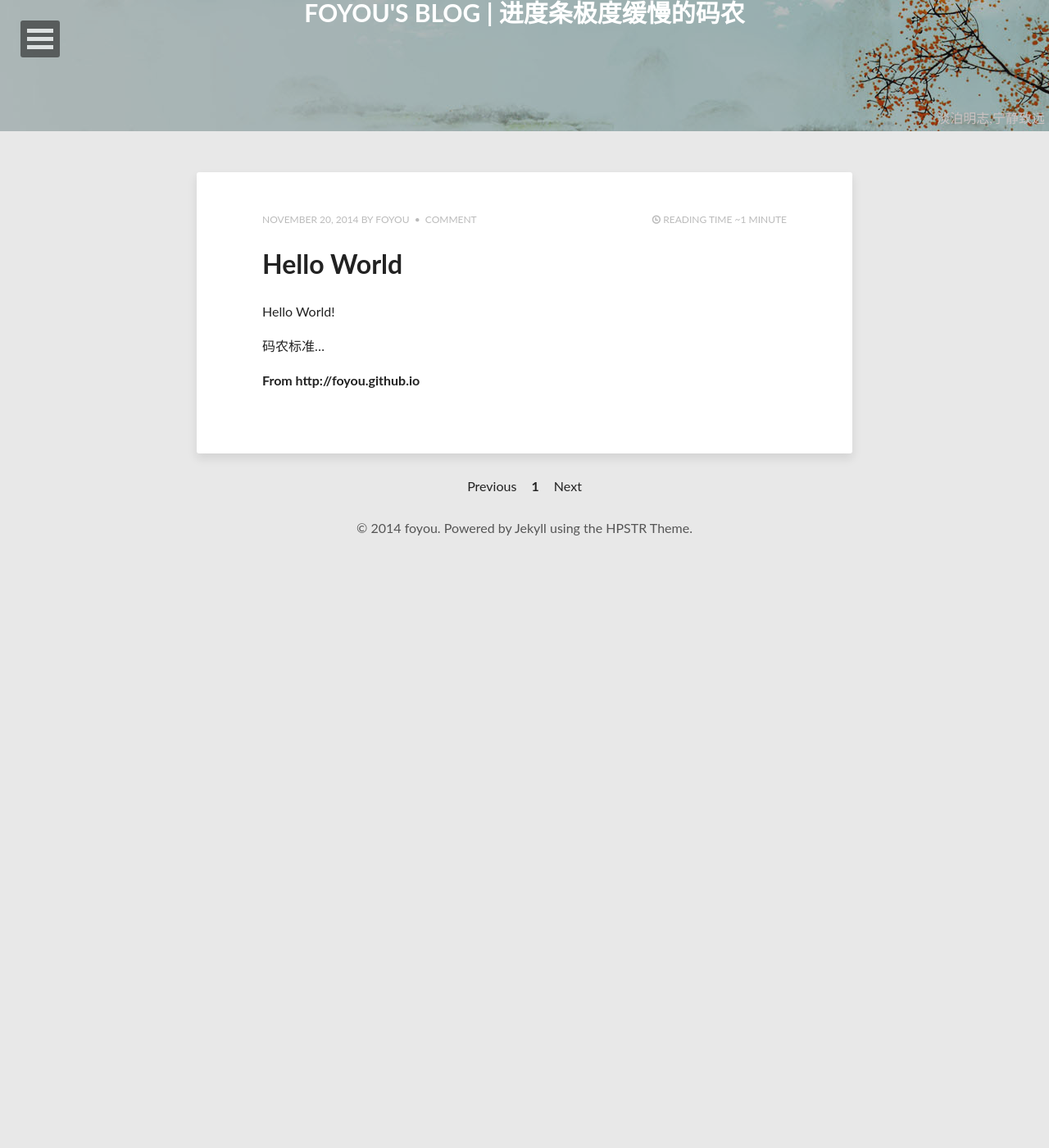
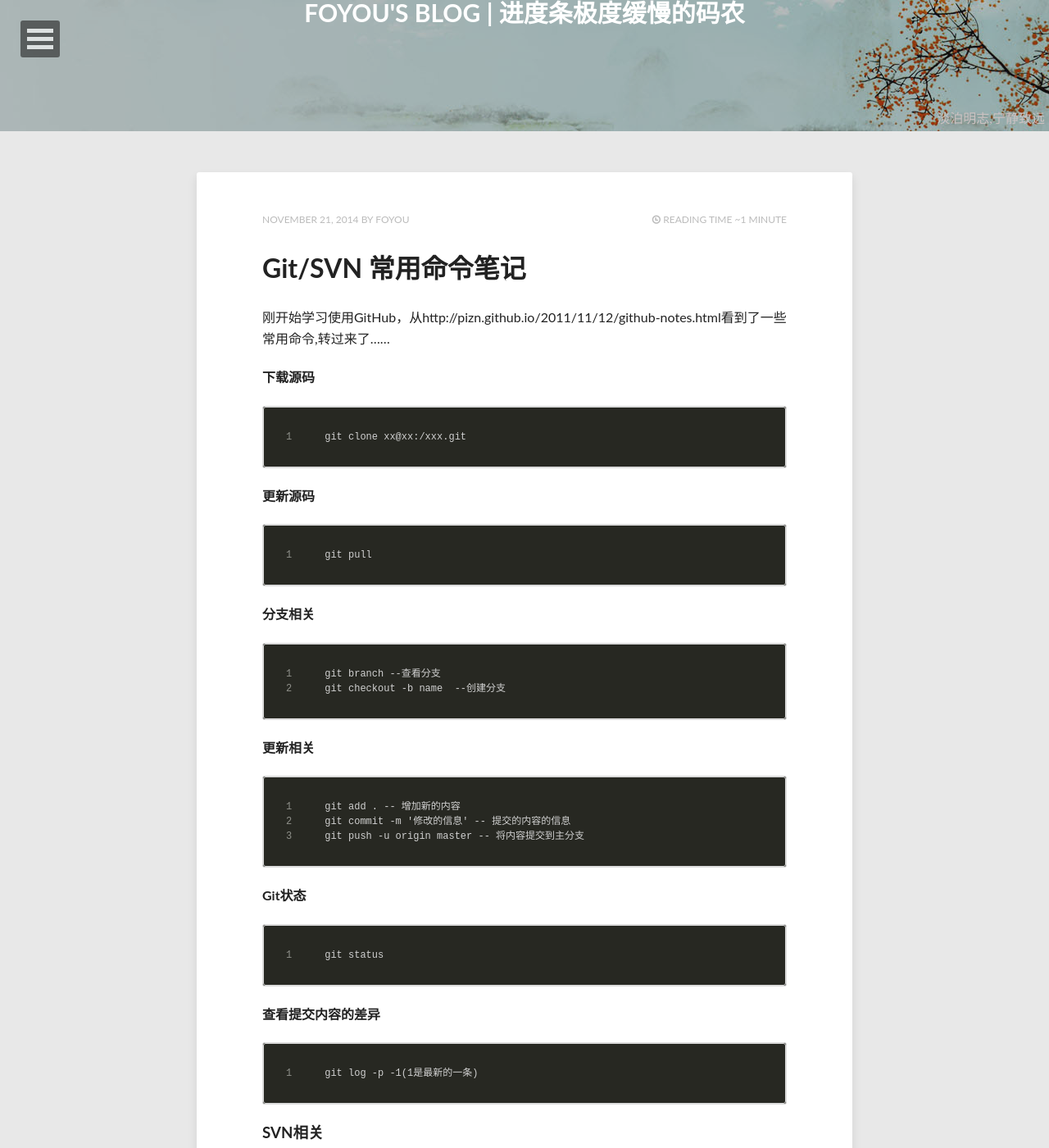
Before and after one commit to foyou/foyou.github.io, a Jekyll site: the page built from index.html, in a window 1280 px wide and 1400 px high, scrolled down 240 px. Shown: the whole window at 82% size. Built offline with Jekyll 4.4.1, drawn with Linux system fonts in a browser that asks for light colours; nearby versions of some CDN libraries; the list of posts is cut into pages by our own code; comment, search, counter and statistics services are not loaded; before the commit the page ends 925 px from its top, so only the background shows below that; some of the changed text lies outside the part shown.

Commit message:
github-notes
github-notes

```diff
--- a/_data/navigation.yml
+++ b/_data/navigation.yml
@@ -1 +1,7 @@
 # Menu navigation links
+
+#- title: Theme Setup
+#  url: /theme-setup/
+
+#- title: External Link
+#  url: http://mademistakes.com
--- /dev/null
+++ b/_posts/2014-11-21-github-notes.md
@@ -0,0 +1,62 @@
+---
+layout:        post
+title:        Git/SVN 常用命令笔记
+description:   刚开始学习使用GitHub，从http://pizn.github.io/2011/11/12/github-notes.html看到了一些常用命令,转过来了......
+keywords: git, svn
+---
+刚开始学习使用GitHub，从http://pizn.github.io/2011/11/12/github-notes.html看到了一些常用命令,转过来了......
+
+####下载源码
+    git clone xx@xx:/xxx.git
+
+####更新源码
+    git pull
+
+####分支相关
+    git branch --查看分支
+    git checkout -b name  --创建分支
+
+####更新相关
+    git add . -- 增加新的内容
+    git commit -m '修改的信息' -- 提交的内容的信息
+    git push -u origin master -- 将内容提交到主分支
+
+####Git状态
+    git status
+
+####查看提交内容的差异
+    git log -p -1(1是最新的一条)
+
+###SVN相关
+
+####将文件下载到本地
+    svn checkout path(服务器上的目录)
+    //简写 svn co
+
+####往版本库添加新文件
+    svn add file(文件名)
+
+####提交文件到版本库
+    svn commit -m 'logMassage' (文件名)
+
+####加锁／解锁
+    svn lock -m 'lockMessage' (文件名)
+    svn unlock path
+
+####更新到某个版本
+    svn update -r m path -- m是版本号，path为文件名
+    //简写 svn up
+
+####查看文件或者目录状态
+    svn status path
+
+####删除文件
+    svn delete path -m 'delete message'
+    //简写 svn (del, remove, rm)
+
+####查看日志
+    svn log path
+
+####比较差异
+    svn diff 文件名
+    //简写 svn di
```
Also changed, not shown: README.md.
